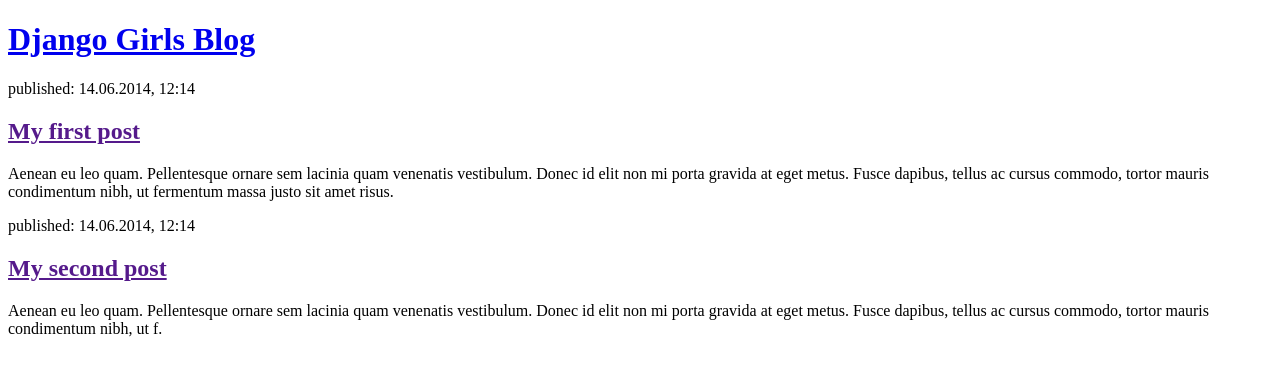
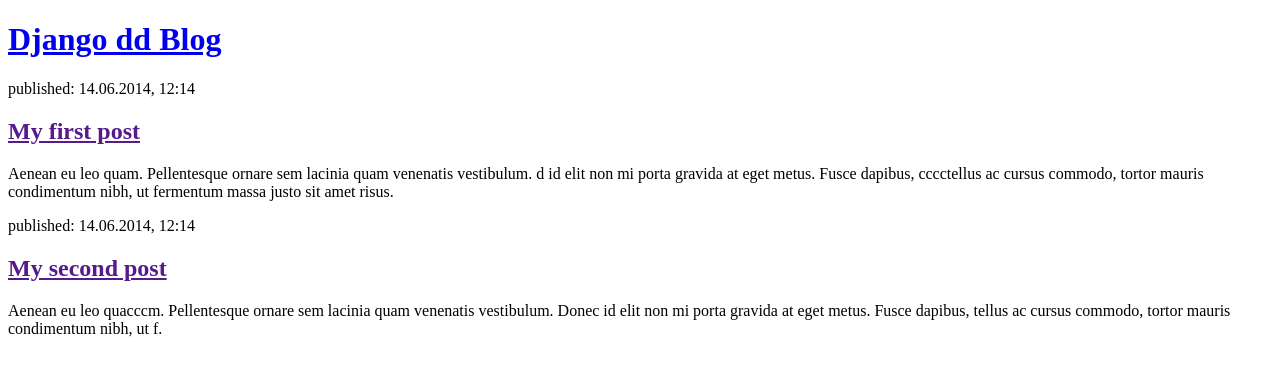
Before and after one commit to gdfd-asr/mycreatebot.ru, a Django app: page / in a window 1280 px wide. Shown: the top 376 px of the page. Run offline with Django 3.2, Linux system fonts and the light colour scheme.

Commit message:
Changed the HTML for the site.

```diff
--- a/create/templates/creat/post_list.html
+++ b/create/templates/creat/post_list.html
@@ -1,23 +1,23 @@
 <!DOCTYPE html>
 <html>
     <head>
-        <title>Django Girls blog</title>
+        <title>Ddddlog</title>
     </head>
     <body>
         <div>
-            <h1><a href="/">Django Girls Blog</a></h1>
+            <h1><a href="/">Django dd Blog</a></h1>
         </div>
 
         <div>
             <p>published: 14.06.2014, 12:14</p>
             <h2><a href="">My first post</a></h2>
-            <p>Aenean eu leo quam. Pellentesque ornare sem lacinia quam venenatis vestibulum. Donec id elit non mi porta gravida at eget metus. Fusce dapibus, tellus ac cursus commodo, tortor mauris condimentum nibh, ut fermentum massa justo sit amet risus.</p>
+            <p>Aenean eu leo quam. Pellentesque ornare sem lacinia quam venenatis vestibulum. d id elit non mi porta gravida at eget metus. Fusce dapibus, cccctellus ac cursus commodo, tortor mauris condimentum nibh, ut fermentum massa justo sit amet risus.</p>
         </div>
 
         <div>
             <p>published: 14.06.2014, 12:14</p>
             <h2><a href="">My second post</a></h2>
-            <p>Aenean eu leo quam. Pellentesque ornare sem lacinia quam venenatis vestibulum. Donec id elit non mi porta gravida at eget metus. Fusce dapibus, tellus ac cursus commodo, tortor mauris condimentum nibh, ut f.</p>
+            <p>Aenean eu leo quacccm. Pellentesque ornare sem lacinia quam venenatis vestibulum. Donec id elit non mi porta gravida at eget metus. Fusce dapibus, tellus ac cursus commodo, tortor mauris condimentum nibh, ut f.</p>
         </div>
     </body>
 </html>
```
